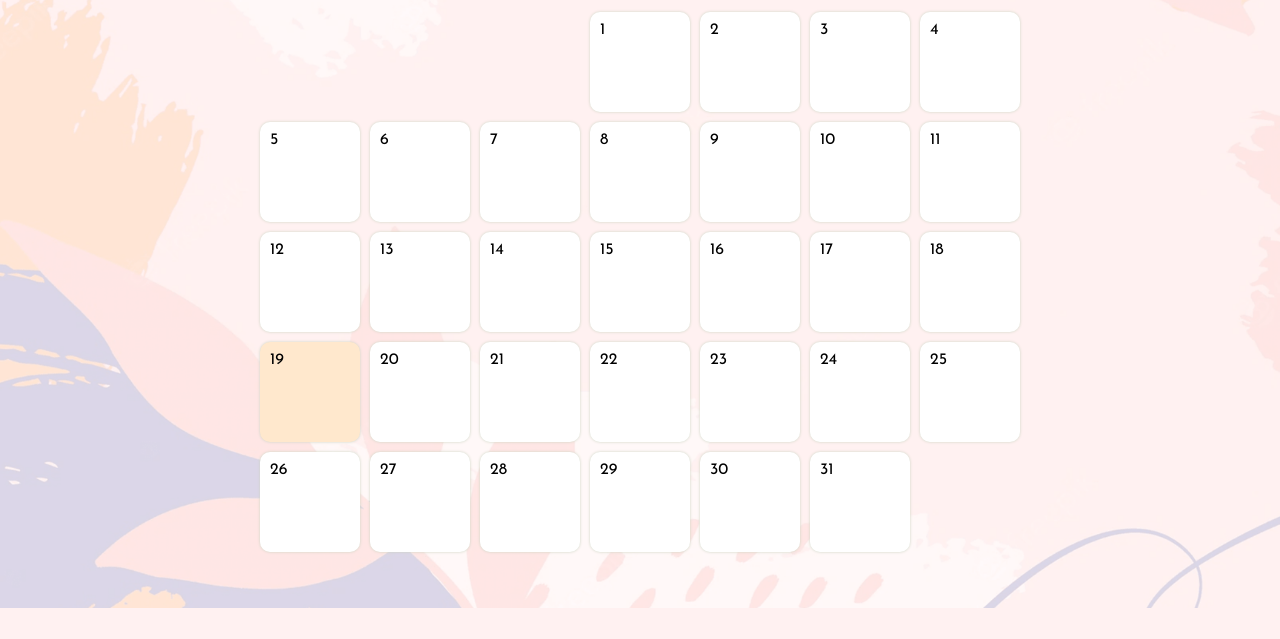
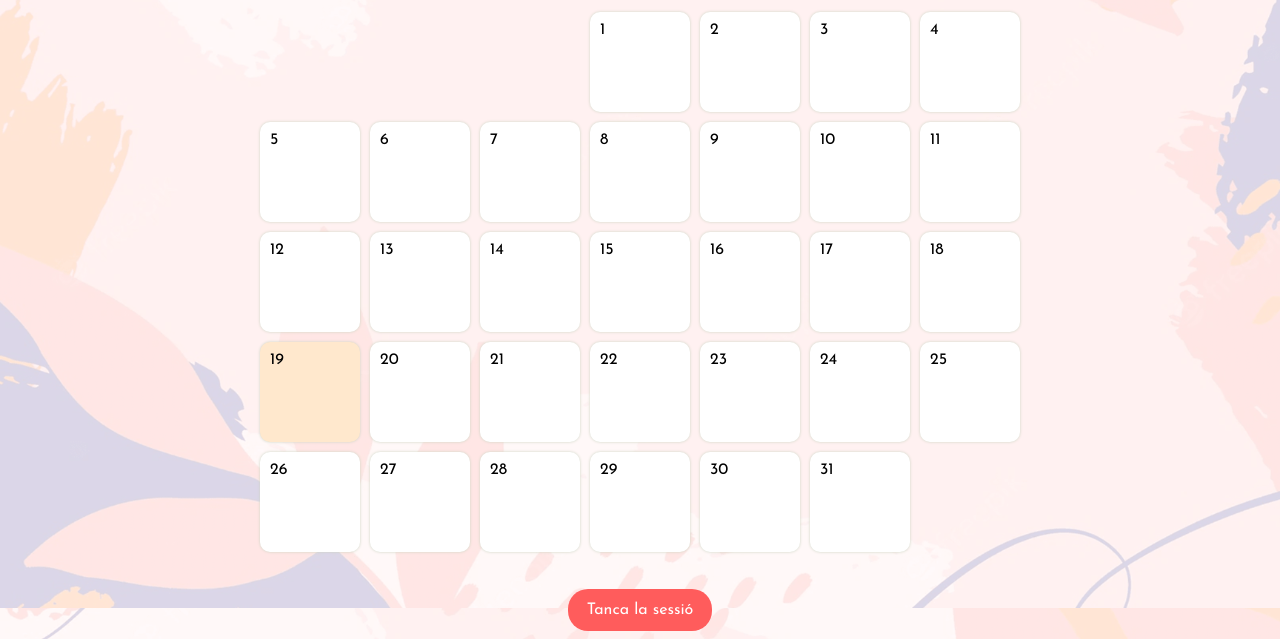
Before and after one commit to guibad22daw/GP1-Projecte1, a website: page calendari/calendari.html in a window 1280 px wide. Shown: the part 192-831 px from the top of the page. Before the commit the page ends 800 px from the top, so only its background shows below. Drawn offline with Linux system fonts and the light colour scheme; files that its build step writes are made by us from their sources; files whose address does not match are found by name.

Commit message:
Actualización

```diff
--- a/calendari/calendari.css
+++ b/calendari/calendari.css
@@ -192,3 +192,19 @@ button {
   position: absolute;
   background-color: rgba(0, 0, 0, 0.8);
 }
+
+.logout {
+  text-decoration:none;
+  color: white;
+  width: 110px;
+  background-color: #ff5c5c;
+  padding: 13px 17px 13px 17px;
+  border-radius: 20px;
+  font-family: 'Josefin Sans', sans-serif;
+  text-align: center;
+  transition: 1s;
+}
+
+  .logout:hover {
+    background-color: #ce0000;
+  }
--- a/calendari/calendari.html
+++ b/calendari/calendari.html
@@ -84,6 +84,8 @@
 
     <div id="modalBackDrop"></div>
   </div>
+  <div class="contenedor-flex"><a href="/login" class="logout">Tanca la sessió</a></div>
+
 
 
 
```
